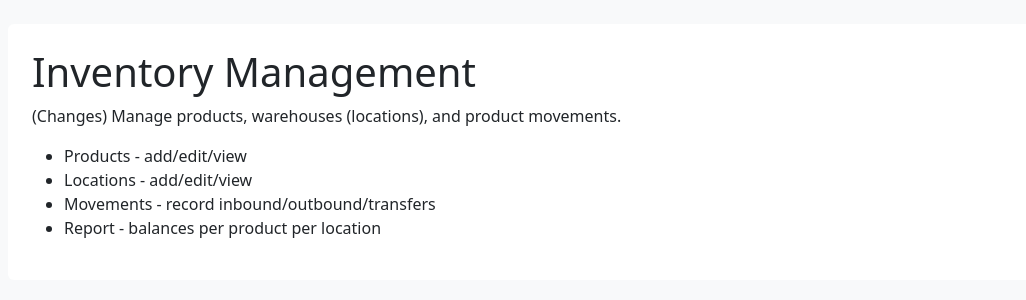
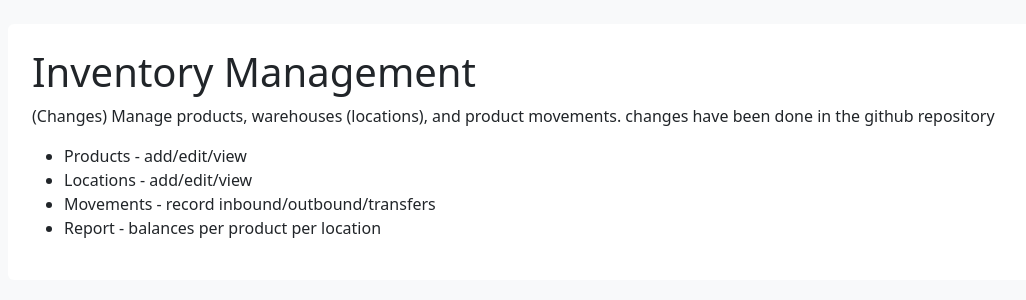
Before and after one commit to Manikandankk12/inventory-flask, a Flask app: page / in a window 1280 px wide. Shown: the part 56-356 px from the top of the page, without its empty margins (74-1100 px from the left). Run offline with Flask 3, Linux system fonts and the light colour scheme.

Commit message:
Modify inventory management description in index.html
Updated the description to include repository changes.

```diff
--- a/templates/index.html
+++ b/templates/index.html
@@ -2,7 +2,8 @@
 {% block content %}
 <div class="p-4 bg-white rounded">
   <h1>Inventory Management</h1>
-  <p>(Changes) Manage products, warehouses (locations), and product movements.</p>
+  <p>(Changes) Manage products, warehouses (locations), and product movements.
+  changes have been done in the github repository</p>
   <ul>
     <li>Products - add/edit/view</li>
     <li>Locations - add/edit/view</li>
```
